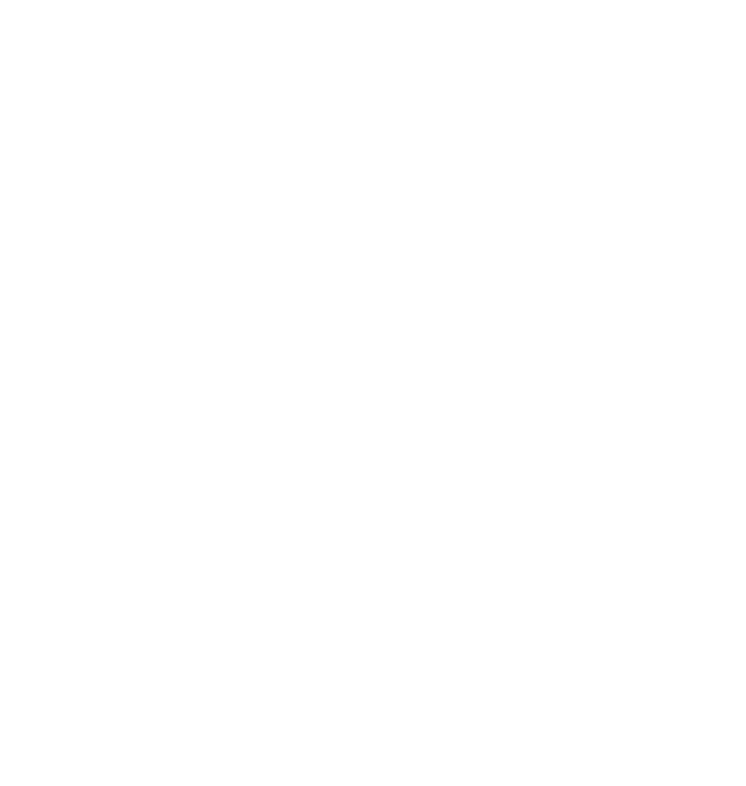
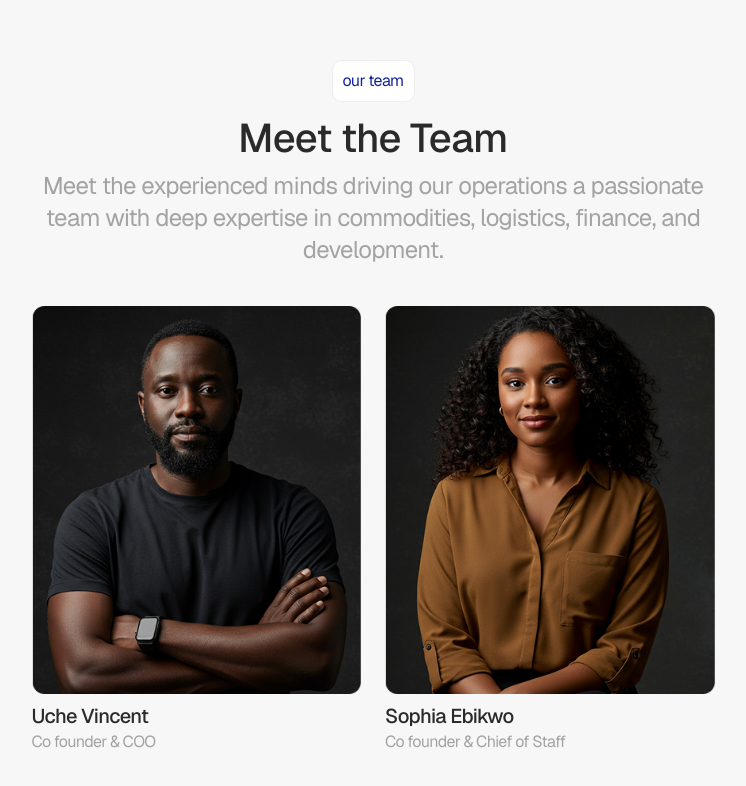
Before and after one commit to JT-OYEMADE/mercedes-trading, a Next.js app: page / in a window 1280 px wide. Shown: the part 5343-6129 px from the top of the page, without its empty margins (267-1013 px from the left). Before the commit the page ends 5283 px from the top, so only its background shows below. Built offline with nearby package versions, Linux system fonts and the light colour scheme.

Commit message:
Team section

```diff
--- /dev/null
+++ b/src/components/Home/Team.tsx
@@ -0,0 +1,43 @@
+import { Badge } from "components/shared"
+
+const team = [
+  {
+    title: 'Uche Vincent',
+    img: 'coo.png',
+    role: 'Co founder & COO'
+  },
+  {
+    title: 'Sophia Ebikwo',
+    img: 'cos.png',
+    role: 'Co founder & Chief of Staff'
+  },
+]
+
+export const Team = () => {
+  return (
+    <section className="p-[18px] md:p-6 -tracking-[0.04em]">
+      <div className='py-6 lg:py-24 bg-gray-light rounded-[20px] md:rounded-[40px]'>
+        <div className="container">
+          <div className=" flex flex-col items-center">
+            <Badge text='our team' />
+            <div className="text-center md:max-w-[683px] w-full">
+              <h2 className='text-dark text-[30px] md:text-[40px] font-medium md:leading-[100%] mt-4'>Meet the Team</h2>
+              <p className='text-sm md:text-2xl text-gray mt-3'>
+                Meet the experienced minds driving our operations  a passionate team with deep expertise in commodities, logistics, finance, and development.
+              </p>
+            </div>
+            <div className="grid grid-cols-1 md:grid-cols-2 gap-6 mt-10  md:max-w-[683px]">
+              {team.map((t, key) => (
+                <div key={key}>
+                  <img src={`/images/${t.img}`} alt={t.title} />
+                  <h2 className=" text-xl font-medium text-dark mt-2">{t.title}</h2>
+                  <p className="text-gray">{t.role}</p>
+                </div>
+              ))}
+            </div>
+          </div>
+        </div>
+      </div>
+    </section>
+  )
+}
--- a/src/components/Home/index.ts
+++ b/src/components/Home/index.ts
@@ -3,3 +3,4 @@
 export * from './Partners';
 export * from './Services';
 export * from './Products';
+export * from './Team';
--- a/src/modules/home/index.tsx
+++ b/src/modules/home/index.tsx
@@ -1,4 +1,4 @@
-import { Hero, Moving, Partners, Products, Services } from "components/Home";
+import { Hero, Moving, Partners, Products, Services, Team } from "components/Home";
 
 
 const Home = () => {
@@ -9,6 +9,7 @@
       <Partners />
       <Services />
       <Products />
+      <Team />
     </>
   );
 };
```
Also changed, not shown: public/images/coo.png (added), public/images/cos.png (added).
